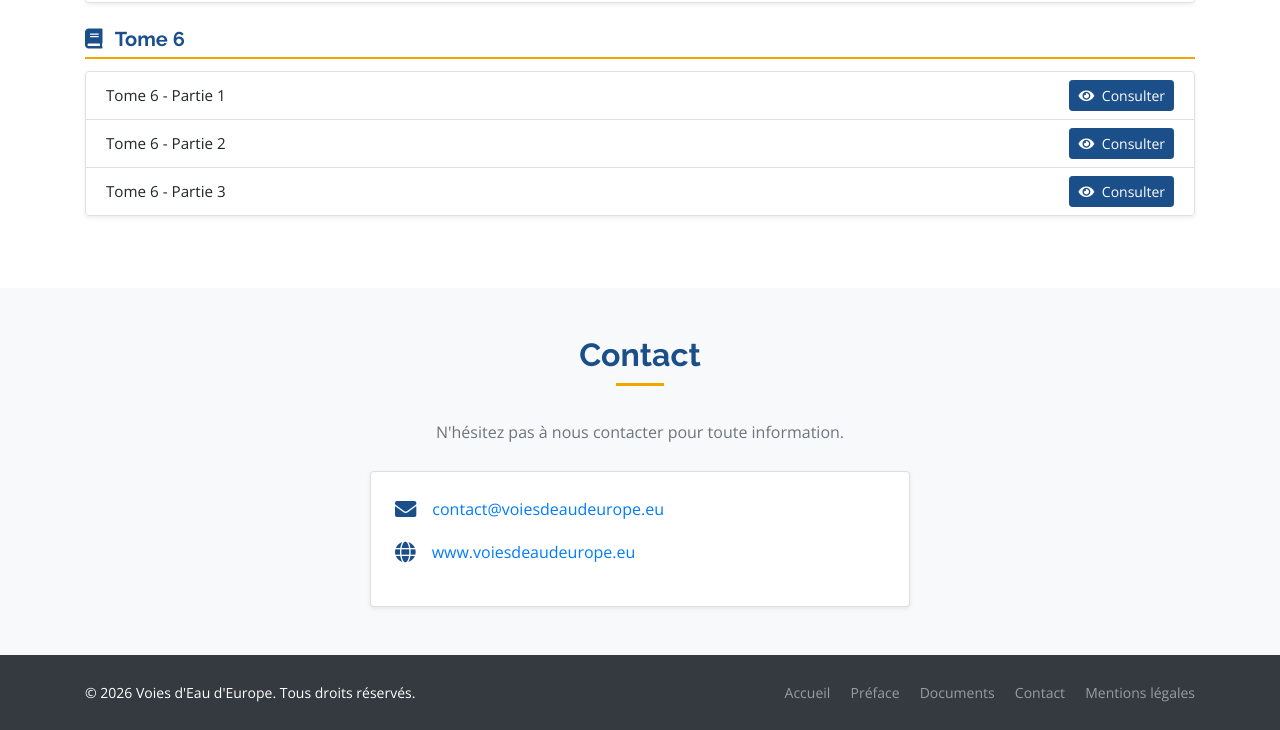
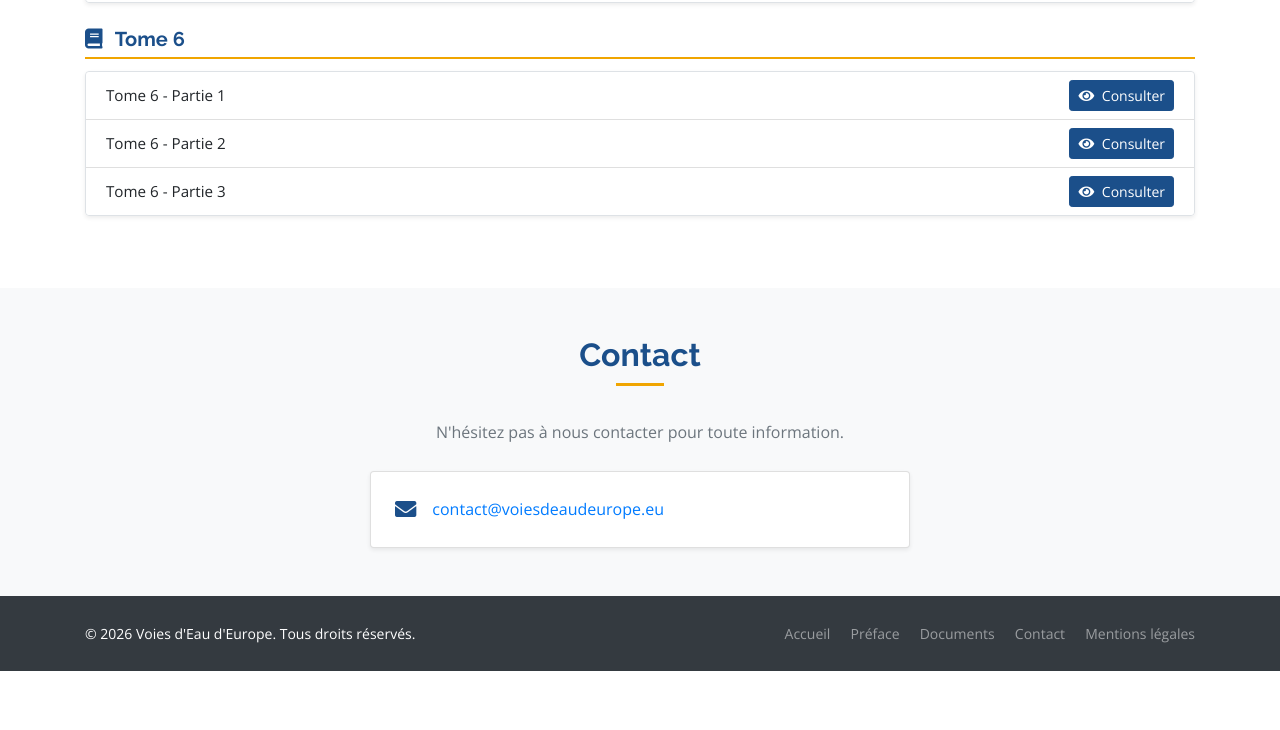
Before and after one commit to ThomasCanaple/voiesdeaudeurope, a plain HTML site: page index.html in a window 1280 px wide. Shown: the part 6212-6942 px from the top of the page. After the commit the page ends 6883 px from the top, so only its background shows below. Drawn offline with nearby package versions, Linux system fonts and the light colour scheme.

Commit message:
Remove the contact link pointing back to the site itself

```diff
--- a/index.html
+++ b/index.html
@@ -303,20 +303,11 @@
             <div class="card shadow-sm">
               <div class="card-body p-4">
 
-                <div class="d-flex align-items-center mb-3">
+                <div class="d-flex align-items-center">
                   <i class="fas fa-envelope fa-lg text-primary mr-3"
                      aria-hidden="true"></i>
                   <a href="mailto:contact@voiesdeaudeurope.eu">
                     contact@voiesdeaudeurope.eu
-                  </a>
-                </div>
-
-                <div class="d-flex align-items-center mb-3">
-                  <i class="fas fa-globe fa-lg text-primary mr-3"
-                     aria-hidden="true"></i>
-                  <a href="https://www.voiesdeaudeurope.eu"
-                     target="_blank" rel="noopener noreferrer">
-                    www.voiesdeaudeurope.eu
                   </a>
                 </div>
 
```
